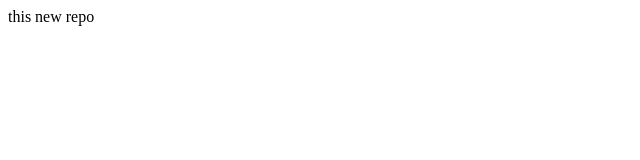
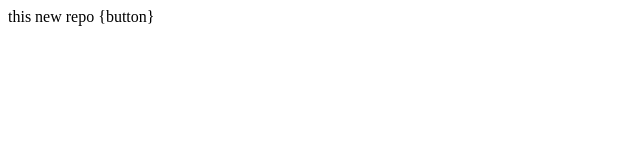
Before and after one commit to Raman-2025/localrepo, a plain HTML site: page index.html in a window 1280 px wide. Shown: the full height of the page, 0-640 px from the left. Drawn offline with Linux system fonts and the light colour scheme.

Commit message:
add only b

```diff
--- a/index.html
+++ b/index.html
@@ -1,2 +1,3 @@
 <p>this new repo
+    {button}
 </p>
```
